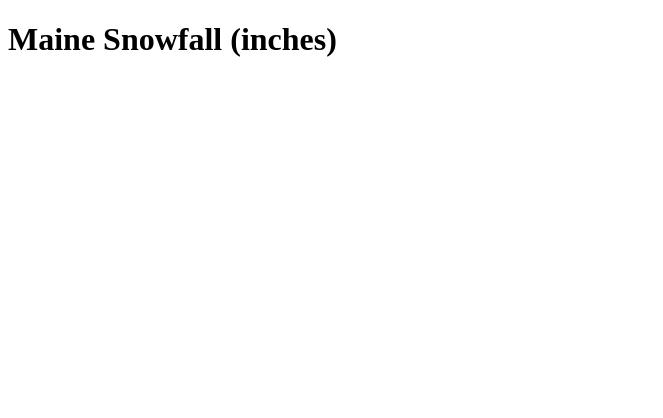
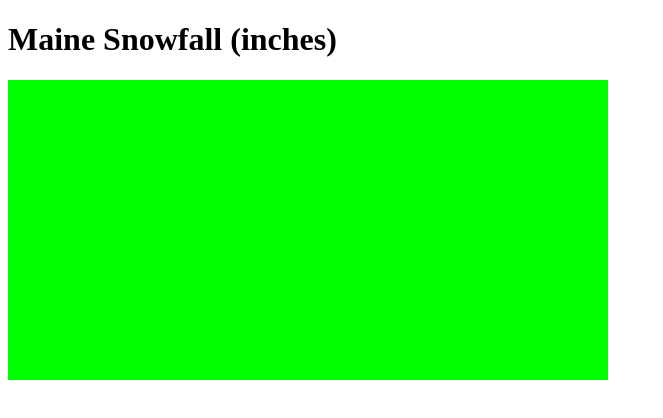
Before and after one commit to kevvkevvi/TC4, a plain HTML site: page index.html in a window 1280 px wide. Shown: the whole page, without its empty margins (0-663 px from the left). Drawn offline with Linux system fonts and the light colour scheme.

Commit message:
trying to merge

```diff
--- a/index.html
+++ b/index.html
@@ -2,7 +2,6 @@
 <html lang="en" dir="ltr">
 <head>
   <link rel="stylesheet" href="stylesheets/main.css">
-  <script src="js/snowplot.js"></script>
   <meta charset="utf-8">
   <title>Up to Snow Good</title>
 </head>
@@ -12,5 +11,6 @@
   <canvas class="drawing-board"></canvas>
 </div>
   <!-- Main content will go here!-->
+  <script src="js/snowplot.js"></script>
 </body>
 </html>
--- a/js/snowplot.js
+++ b/js/snowplot.js
@@ -5,5 +5,5 @@ canvas.height = 300;
 // Grab the context of the canvas so that we can draw.
 var ctx = canvas.getContext("2d");
 // Change the background color of the canvas.
-ctx.fillStyle = "snow";
+ctx.fillStyle = "lime";
 ctx.fillRect(0, 0, canvas.width, canvas.height);
```
